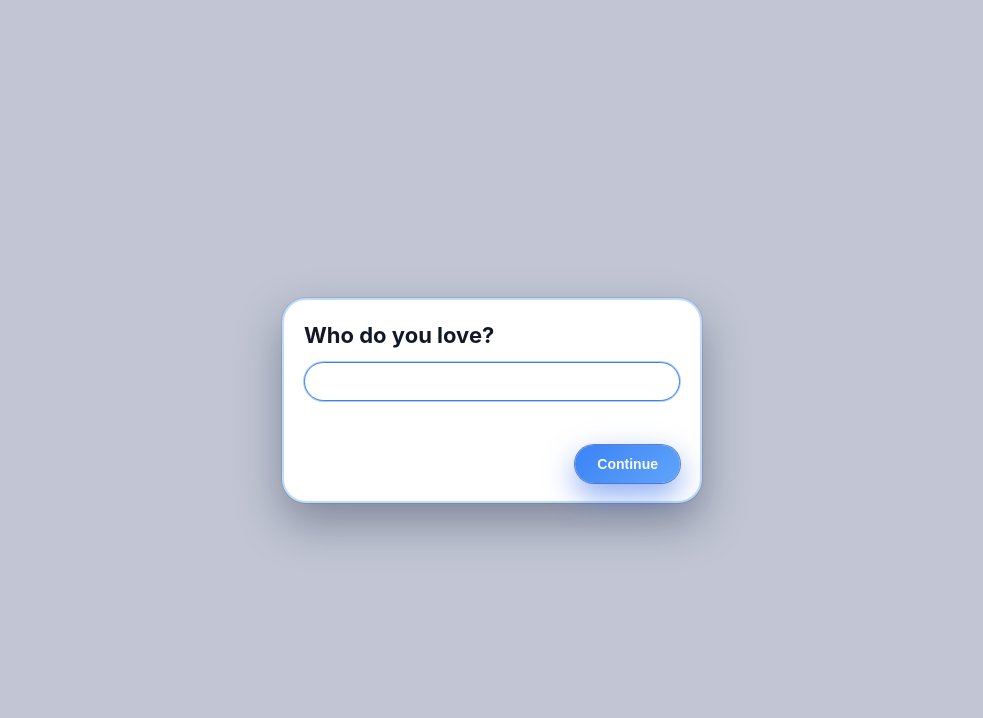
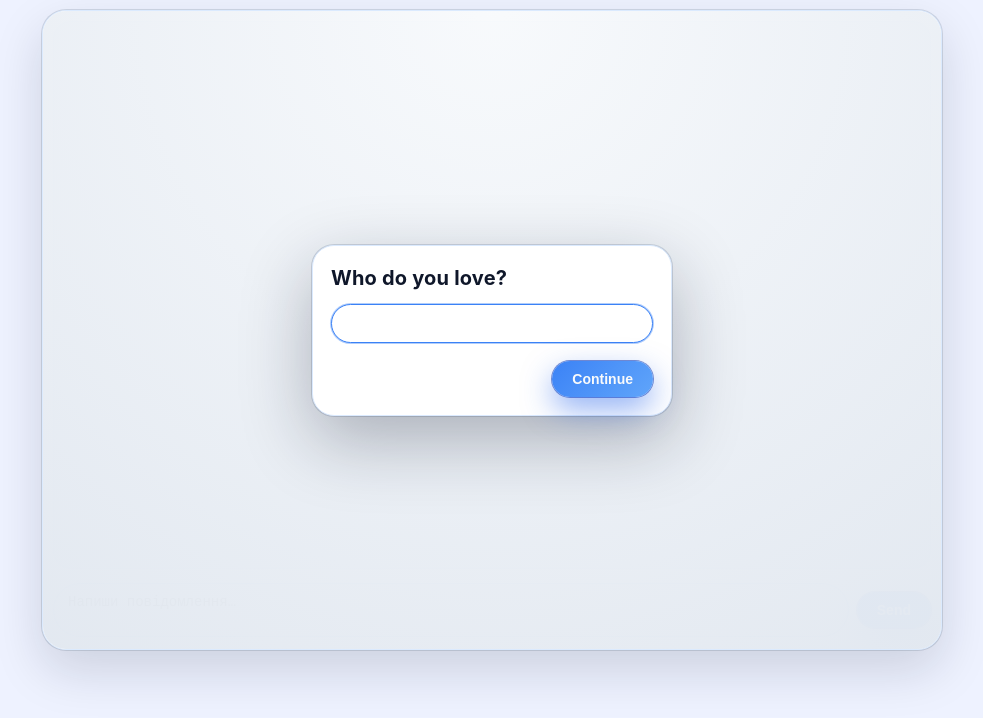
Before and after one commit to volodymyrhasych/Chat_Mari_Vova, a plain HTML site: page templates/chat.html in a window 1280 px wide. Shown: the whole page, without its empty margins (148-1131 px from the left). Drawn offline with Linux system fonts and the light colour scheme; no server answers.

Commit message:
Update chat.html

```diff
--- a/templates/chat.html
+++ b/templates/chat.html
@@ -3,7 +3,7 @@
 <head>
   <meta charset="UTF-8" />
   <title>Mini Chat</title>
-  <meta name="viewport" content="width=device-width, initial-scale=1.0" />
+  <meta name="viewport" content="width=device-width, initial-scale=1, viewport-fit=cover" />
   <style>
     * {
       box-sizing: border-box;
@@ -16,45 +16,119 @@
       color: #111827;
     }
 
-    /* Весь екран зайнятий додатком */
     .app {
       min-height: 100vh;
       min-height: 100dvh;
       display: flex;
       justify-content: center;
+      align-items: stretch; /* важливо для фіксу висоти картки */
+      padding: 10px;
     }
 
-    /* Головна «картка» чату */
     .card {
-      flex: 1 1 auto;
-      max-width: 960px;
-      margin: 16px 8px 8px;
+      position: relative;
+      width: min(900px, 100vw - 32px);
+      height: min(640px, 100vh - 32px);
+      background: #ffffff;
       border-radius: 24px;
-      background: #ffffff;
-      border: 2px solid #bfdbfe;
+      border: 1px solid #dbeafe;
       box-shadow:
-        0 20px 50px rgba(15, 23, 42, 0.14),
-        0 0 0 1px rgba(148, 163, 184, 0.45);
+        0 20px 50px rgba(15, 23, 42, 0.15),
+        0 0 0 1px rgba(148, 163, 184, 0.35);
       padding: 10px 10px 12px;
       display: flex;
       flex-direction: column;
       gap: 8px;
+      overflow: hidden;
     }
 
-    /* Контейнер з повідомленнями займає весь вільний простір */
-    .messages {
-      flex: 1 1 auto;
-      min-height: 0;
-      border-radius: 16px;
-      border: 1px solid #bfdbfe;
-      background: #eff6ff;
-      padding: 10px 10px 12px;
-      overflow-y: auto;
-      font-size: 13px;
+    /* Логін-оверлей */
 
+    .overlay {
+      position: absolute;
+      inset: 0;
+      background: radial-gradient(circle at top, rgba(248, 250, 252, 0.95), rgba(226, 232, 240, 0.98));
+      display: flex;
+      align-items: center;
+      justify-content: center;
+      z-index: 10;
+    }
+
+    .overlay-inner {
+      width: min(360px, 100%);
+      border-radius: 22px;
+      background: #ffffff;
+      border: 1px solid #dbeafe;
+      box-shadow:
+        0 24px 70px rgba(15, 23, 42, 0.3),
+        0 0 0 1px rgba(148, 163, 184, 0.4);
+      padding: 20px 18px 18px;
       display: flex;
       flex-direction: column;
-      justify-content: flex-end;   /* бульбашки завжди внизу */
+      gap: 10px;
+    }
+
+    .overlay-title {
+      font-size: 20px;
+      font-weight: 650;
+      letter-spacing: 0.01em;
+      color: #0f172a;
+    }
+
+    .overlay-input {
+      width: 100%;
+      margin-top: 4px;
+      border-radius: 999px;
+      border: 1px solid #bfdbfe;
+      padding: 10px 14px;
+      font-size: 15px;
+      outline: none;
+    }
+
+    .overlay-input:focus {
+      border-color: #3b82f6;
+      box-shadow: 0 0 0 1px rgba(59, 130, 246, 0.4);
+    }
+
+    .overlay-btn {
+      align-self: flex-end;
+      margin-top: 8px;
+      border-radius: 999px;
+      border: none;
+      padding: 10px 20px;
+      font-size: 14px;
+      font-weight: 600;
+      background: linear-gradient(135deg, #3b82f6, #60a5fa);
+      color: #f9fafb;
+      cursor: pointer;
+      box-shadow:
+        0 12px 30px rgba(37, 99, 235, 0.5),
+        0 0 0 1px rgba(30, 64, 175, 0.6);
+    }
+
+    .overlay-btn:active {
+      transform: translateY(1px);
+      box-shadow:
+        0 6px 16px rgba(37, 99, 235, 0.55),
+        0 0 0 1px rgba(30, 64, 175, 0.7);
+    }
+
+    .hidden {
+      display: none;
+    }
+
+    /* Основний чат */
+
+    .chat-wrapper {
+      flex: 1;
+      min-height: 0;
+      border-radius: 18px;
+      background: #eff6ff;
+      border: 1px solid #dbeafe;
+      padding: 8px 8px 8px;
+      overflow-y: auto;
+      display: flex;
+      flex-direction: column;
       gap: 6px;
     }
 
@@ -62,6 +136,7 @@
       display: flex;
       width: 100%;
     }
+
     .msg-row.me {
       justify-content: flex-end;
     }
@@ -74,27 +149,28 @@
       background: #dbeafe;
       border: 1px solid #93c5fd;
       color: #111827;
-      word-wrap: break-word;
-      white-space: pre-wrap;
+      box-shadow: 0 4px 10px rgba(148, 163, 184, 0.4);
     }
+
     .bubble.me {
       background: #3b82f6;
       border-color: #1d4ed8;
-      color: #eff6ff;
+      color: #f9fafb;
     }
 
     .msg-meta {
       font-size: 11px;
-      opacity: 0.8;
+      opacity: 0.75;
       margin-bottom: 2px;
     }
 
     .msg-text {
       font-size: 13px;
       line-height: 1.25;
+      white-space: pre-wrap;
+      word-wrap: break-word;
     }
 
-    /* Строка вводу фіксовано внизу картки (а не екрана) */
     .input-row {
       display: flex;
       gap: 8px;
@@ -103,13 +179,13 @@
     }
 
     .textarea {
-      flex: 1 1 auto;
+      flex: 1;
       min-height: 44px;
-      max-height: 120px;
+      max-height: 110px;
       border-radius: 999px;
       border: 1px solid #bfdbfe;
       background: #f9fbff;
-      padding: 10px 16px;
+      padding: 10px 14px;
       font-size: 14px;
       color: #111827;
       resize: none;
@@ -125,183 +201,152 @@
     .btn {
       border-radius: 999px;
       border: none;
-      padding: 11px 22px;
+      padding: 10px 20px;
       font-size: 14px;
       font-weight: 600;
       background: linear-gradient(135deg, #3b82f6, #60a5fa);
       color: #f9fafb;
       cursor: pointer;
       box-shadow:
-        0 12px 30px rgba(37, 99, 235, 0.55),
-        0 0 0 1px rgba(30, 64, 175, 0.65);
+        0 12px 30px rgba(37, 99, 235, 0.5),
+        0 0 0 1px rgba(30, 64, 175, 0.6);
       white-space: nowrap;
     }
+
     .btn:active {
       transform: translateY(1px);
       box-shadow:
-        0 6px 16px rgba(37, 99, 235, 0.6),
+        0 6px 16px rgba(37, 99, 235, 0.55),
         0 0 0 1px rgba(30, 64, 175, 0.7);
     }
 
-    /* Логін-оверлей */
-    .login-overlay {
-      position: fixed;
-      inset: 0;
-      background: rgba(15, 23, 42, 0.20);
-      display: flex;
-      align-items: center;
-      justify-content: center;
-      padding: 16px;
-      z-index: 20;
-    }
+    @media (max-width: 640px) {
+      .app {
+        padding: 0;
+      }
 
-    .login-card {
-      width: min(420px, 100%);
-      border-radius: 24px;
-      background: #ffffff;
-      border: 2px solid #bfdbfe;
-      box-shadow:
-        0 20px 45px rgba(15, 23, 42, 0.35),
-        0 0 0 1px rgba(148, 163, 184, 0.5);
-      padding: 22px 20px 18px;
-      display: flex;
-      flex-direction: column;
-      gap: 14px;
-    }
-
-    .login-question {
-      font-size: 22px;
-      font-weight: 650;
-      color: #111827;
-    }
-
-    .login-input {
-      width: 100%;
-      border-radius: 999px;
-      border: 1px solid #bfdbfe;
-      background: #f9fbff;
-      padding: 10px 14px;
-      font-size: 15px;
-      outline: none;
-    }
-    .login-input:focus {
-      border-color: #3b82f6;
-      box-shadow: 0 0 0 1px rgba(59, 130, 246, 0.4);
-      background: #ffffff;
-    }
-
-    .login-error {
-      font-size: 12px;
-      color: #dc2626;
-      min-height: 16px;
-    }
-
-    .hidden {
-      display: none !important;
-    }
-
-    @media (max-width: 640px) {
       .card {
-        margin: 14px 0 0;
+        margin: 0;
+        width: 100vw;
         max-width: 100vw;
+        height: 100vh;
+        max-height: 100vh;
         border-radius: 0;
         border-width: 0;
         box-shadow: none;
-        padding: 8px 6px 10px;
-      }
-      .messages {
-        border-radius: 16px;
-      }
-      .textarea {
-        border-radius: 999px;
+        padding: calc(8px + env(safe-area-inset-top, 0px))
+                 6px
+                 calc(10px + env(safe-area-inset-bottom, 0px));
       }
     }
   </style>
 </head>
 <body>
 <div class="app">
-  <!-- Логін -->
-  <div id="loginOverlay" class="login-overlay">
-    <div class="login-card">
-      <div class="login-question">Who do you love?</div>
-      <input id="loginAnswer" class="login-input" autocomplete="off" />
-      <div id="loginError" class="login-error"></div>
-      <button id="loginBtn" class="btn" style="align-self:flex-end;">Continue</button>
+  <div class="card">
+    <!-- Логін-питання -->
+    <div id="loginOverlay" class="overlay">
+      <div class="overlay-inner">
+        <div class="overlay-title">Who do you love?</div>
+        <input
+          id="loginInput"
+          class="overlay-input"
+          type="text"
+          autocomplete="off"
+        />
+        <button id="loginBtn" class="overlay-btn">Continue</button>
+      </div>
     </div>
-  </div>
 
-  <!-- Основний чат -->
-  <div id="chatCard" class="card hidden">
-    <div id="chat" class="messages"></div>
+    <!-- Історія -->
+    <div id="chat" class="chat-wrapper"></div>
 
+    <!-- Ввід повідомлення -->
     <div class="input-row">
-      <textarea id="message" class="textarea" placeholder="Напиши повідомлення…"></textarea>
+      <textarea
+        id="messageInput"
+        class="textarea"
+        placeholder="Напиши повідомлення…"
+      ></textarea>
       <button id="sendBtn" class="btn">Send</button>
     </div>
   </div>
 </div>
 
 <script>
-  const STORAGE_KEY = "miniChatUserName";
-  const API_URL_MESSAGES = "/messages";
+  const STORAGE_KEY = "miniChatUserName_v2"; // новий ключ
+  let currentUser = null;
 
-  const chatCard   = document.getElementById("chatCard");
-  const chatBox    = document.getElementById("chat");
-  const msgInput   = document.getElementById("message");
-  const sendBtn    = document.getElementById("sendBtn");
+  const overlay = document.getElementById("loginOverlay");
+  const loginInput = document.getElementById("loginInput");
+  const loginBtn = document.getElementById("loginBtn");
+  const chatBox = document.getElementById("chat");
+  const msgInput = document.getElementById("messageInput");
+  const sendBtn = document.getElementById("sendBtn");
 
-  const loginOverlay = document.getElementById("loginOverlay");
-  const loginAnswer  = document.getElementById("loginAnswer");
-  const loginError   = document.getElementById("loginError");
-  const loginBtn     = document.getElementById("loginBtn");
-
-  let meName = null;
-
-  function setMeName(name) {
-    meName = name;
-    try {
-      localStorage.setItem(STORAGE_KEY, name);
-    } catch (_) {}
+  function applyUser(name) {
+    currentUser = name;
+    window.currentUser = name;
   }
 
-  function showChat() {
-    loginOverlay.classList.add("hidden");
-    chatCard.classList.remove("hidden");
+  function resolveUserFromAnswer(answer) {
+    const a = (answer || "").trim().toLowerCase();
+    if (a === "vova") return "Mari";
+    if (a === "mari") return "Vova";
+    return "Vova"; // дефолт, якщо написали щось інше
   }
 
-  function showLogin() {
-    loginOverlay.classList.remove("hidden");
-    chatCard.classList.add("hidden");
-    loginAnswer.value = "";
-    loginError.textContent = "";
-    loginAnswer.focus();
+  function showOverlay() {
+    overlay.classList.remove("hidden");
+    setTimeout(() => loginInput.focus(), 50);
   }
 
-  function resolveLogin(answerRaw) {
-    const ans = (answerRaw || "").trim().toLowerCase();
-    if (ans === "vova") return "Mari"; // любиш Vova → пишеш як Mari
-    if (ans === "mari") return "Vova"; // любиш Mari → пишеш як Vova
-    return null;
+  function hideOverlay() {
+    overlay.classList.add("hidden");
+    msgInput.focus();
   }
 
-  function handleLoginSubmit() {
-    const val = loginAnswer.value;
-    const resolved = resolveLogin(val);
-    if (!resolved) {
-      loginError.textContent = "Type exactly: Vova or Mari.";
-      loginAnswer.focus();
-      return;
+  function handleLogin() {
+    const answer = loginInput.value;
+    const user = resolveUserFromAnswer(answer);
+    applyUser(user);
+    try {
+      localStorage.setItem(STORAGE_KEY, user);
+    } catch (e) {
+      console.error("localStorage error", e);
     }
-    loginError.textContent = "";
-    setMeName(resolved);
-    showChat();
+    hideOverlay();
     fetchMessages();
   }
 
+  loginBtn.addEventListener("click", handleLogin);
+  loginInput.addEventListener("keydown", (e) => {
+    if (e.key === "Enter") {
+      e.preventDefault();
+      handleLogin();
+    }
+  });
+
+  // Перевіряємо, чи є користувач у localStorage
+  (function initUser() {
+    let saved = null;
+    try {
+      saved = localStorage.getItem(STORAGE_KEY);
+    } catch (e) {
+      console.error("localStorage read error", e);
+    }
+
+    if (saved) {
+      applyUser(saved);
+      hideOverlay();
+    } else {
+      showOverlay();
+    }
+  })();
+
   async function fetchMessages() {
     try {
-      const res = await fetch(API_URL_MESSAGES + "?limit=100");
-      if (!res.ok) return;
+      const res = await fetch("/messages?limit=50");
       const data = await res.json();
       renderMessages(data);
     } catch (e) {
@@ -310,21 +355,23 @@
   }
 
   function renderMessages(list) {
-    if (!Array.isArray(list)) return;
+    const me = currentUser || "Me";
     chatBox.innerHTML = "";
 
     for (const m of list) {
       const row = document.createElement("div");
-      const isMe = meName && m.sender === meName;
-      row.className = "msg-row" + (isMe ? " me" : "");
+      row.className = "msg-row" + (m.sender === me ? " me" : "");
 
       const bubble = document.createElement("div");
-      bubble.className = "bubble" + (isMe ? " me" : "");
+      bubble.className = "bubble" + (m.sender === me ? " me" : "");
 
       const meta = document.createElement("div");
       meta.className = "msg-meta";
       const t = new Date(m.timestamp);
-      const timeStr = t.toLocaleTimeString("uk-UA", { hour: "2-digit", minute: "2-digit" });
+      const timeStr = t.toLocaleTimeString("uk-UA", {
+        hour: "2-digit",
+        minute: "2-digit",
+      });
       meta.textContent = `${m.sender} · ${timeStr}`;
 
       const text = document.createElement("div");
@@ -337,21 +384,23 @@
       chatBox.appendChild(row);
     }
 
-    if (chatBox.scrollHeight > chatBox.clientHeight) {
-      chatBox.scrollTop = chatBox.scrollHeight;
-    }
+    chatBox.scrollTop = chatBox.scrollHeight;
   }
 
   async function sendMessage() {
-    if (!meName) return;
+    if (!currentUser) {
+      showOverlay();
+      return;
+    }
+
     const text = msgInput.value.trim();
     if (!text) return;
 
     try {
-      await fetch(API_URL_MESSAGES, {
+      await fetch("/messages", {
         method: "POST",
         headers: { "Content-Type": "application/json" },
-        body: JSON.stringify({ sender: meName, text })
+        body: JSON.stringify({ sender: currentUser, text }),
       });
       msgInput.value = "";
       await fetchMessages();
@@ -368,30 +417,11 @@
     }
   });
 
-  loginBtn.addEventListener("click", handleLoginSubmit);
-  loginAnswer.addEventListener("keydown", (e) => {
-    if (e.key === "Enter") {
-      e.preventDefault();
-      handleLoginSubmit();
-    }
-  });
-
-  (function init() {
-    let saved = null;
-    try {
-      saved = localStorage.getItem(STORAGE_KEY);
-    } catch (_) {}
-
-    if (saved === "Vova" || saved === "Mari") {
-      meName = saved;
-      showChat();
-      fetchMessages();
-    } else {
-      showLogin();
-    }
-
-    setInterval(fetchMessages, 3000);
-  })();
+  // стартове завантаження (якщо юзер уже відомий)
+  if (currentUser) {
+    fetchMessages();
+  }
+  setInterval(fetchMessages, 3000);
 </script>
 </body>
 </html>
```
